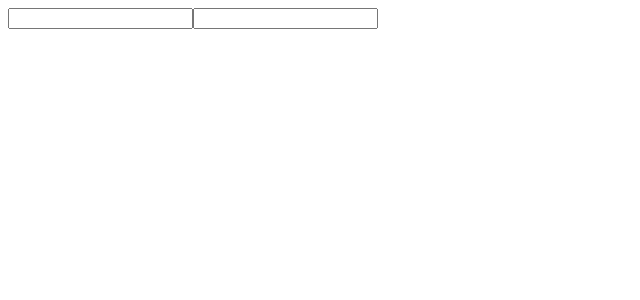
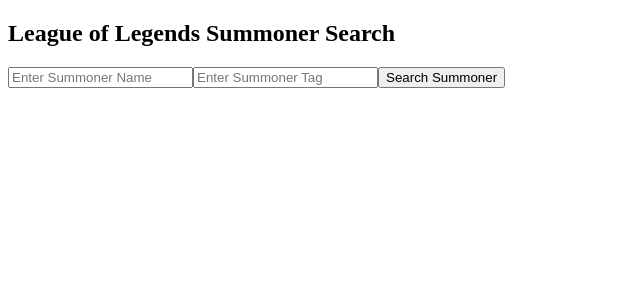
Before and after one commit to Cooki3GOD/Thunder.gg, a React (Vite) app: page / in a window 1280 px wide. Shown: the top 300 px of the page, without its empty margins (0-640 px from the left). Built offline with nearby package versions, Linux system fonts and the light colour scheme; no server answers.

Commit message:
Add script that finds summoner data and displays lvl and name

```diff
--- a/package.json
+++ b/package.json
@@ -1,5 +1,5 @@
 {
-  "name": "thunder.gg",
+  "name": "thunder-gg",
   "private": true,
   "version": "0.0.0",
   "type": "module",
--- a/src/App.jsx
+++ b/src/App.jsx
@@ -1,14 +1,73 @@
-import React from 'react'
+import React, { useState } from "react";
+
+const API_KEY = import.meta.env.VITE_API_KEY;
 
 const App = () => {
+  const [summonerName, setSummonerName] = useState("");
+  const [summonerTag, setSummonerTag] = useState("");
+  const [summonerData, setSummonerData] = useState(null);
+  const [error, setError] = useState(null);
+
+  const fetchSummonerData = async () => {
+    if (!summonerName || !summonerTag) {
+      setError("Please enter both Summoner Name and Tag.");
+      return;
+    }
+
+    setError(null);
+    setSummonerData(null);
+
+    const accountUrl = `https://europe.api.riotgames.com/riot/account/v1/accounts/by-riot-id/${summonerName}/${summonerTag}?api_key=${API_KEY}`;
+
+    try {
+      const response = await fetch(accountUrl);
+      if (!response.ok) throw new Error(`HTTP Error: ${response.status}`);
+      const accountData = await response.json();
+
+      console.log("Account Data:", accountData);
+      const summonerPuuid = accountData.puuid;
+
+      const summonerUrl = `https://eun1.api.riotgames.com/lol/summoner/v4/summoners/by-puuid/${summonerPuuid}?api_key=${API_KEY}`;
+      const summonerResponse = await fetch(summonerUrl);
+      if (!summonerResponse.ok) throw new Error(`HTTP Error: ${summonerResponse.status}`);
+      const summonerInfo = await summonerResponse.json();
+
+      console.log("Summoner Data:", summonerInfo);
+      setSummonerData(summonerInfo);
+    } catch (err) {
+      console.error("Error fetching data:", err);
+      setError(err.message);
+    }
+  };
+
   return (
-    <div>
+    <div className="container">
+      <h2>League of Legends Summoner Search</h2>
+      <input
+        type="text"
+        placeholder="Enter Summoner Name"
+        value={summonerName}
+        onChange={(e) => setSummonerName(e.target.value)}
+      />
+      <input
+        type="text"
+        placeholder="Enter Summoner Tag"
+        value={summonerTag}
+        onChange={(e) => setSummonerTag(e.target.value)}
+      />
+      <button onClick={fetchSummonerData}>Search Summoner</button>
 
-      <input type="text" name="summoner-name" id="summoner-name" />
-      <input type="text" name="summoner-tag" id="summoner-tag" />
+      {error && <p style={{ color: "red" }}>{error}</p>}
 
+      {summonerData && (
+        <div>
+          <h3>Summoner Details:</h3>
+          <p><strong>Name:</strong> {summonerName}</p>
+          <p><strong>Level:</strong> {summonerData.summonerLevel}</p>
+        </div>
+      )}
     </div>
-  )
-}
+  );
+};
 
-export default App
+export default App;
```
Also changed, not shown: 2 other files (tests, documents, lock files or other folders).
